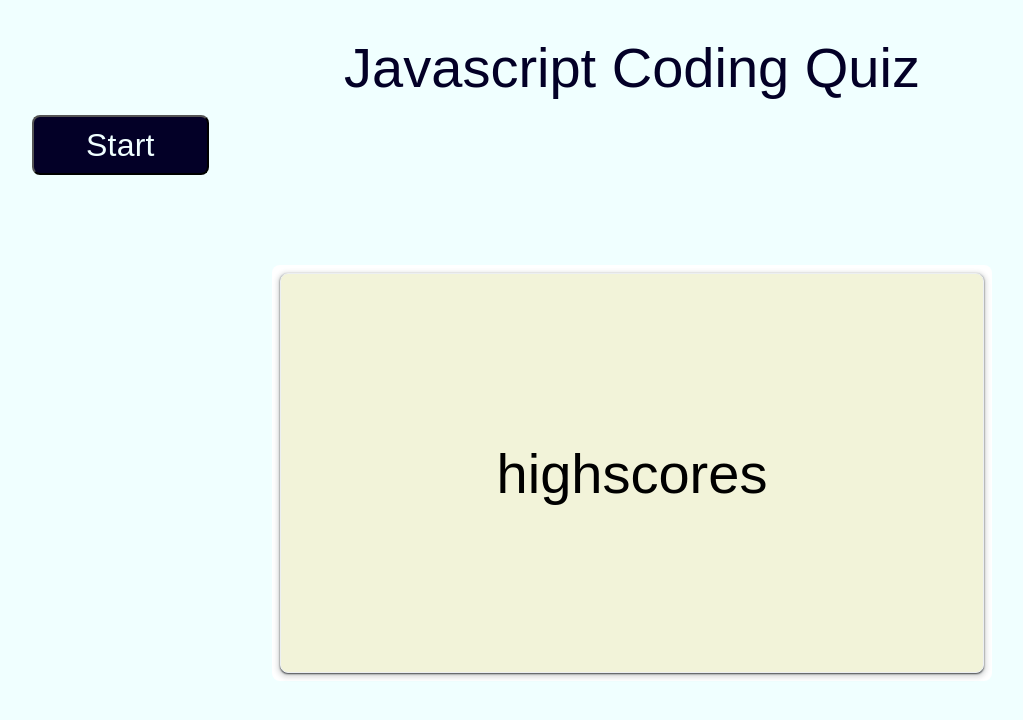
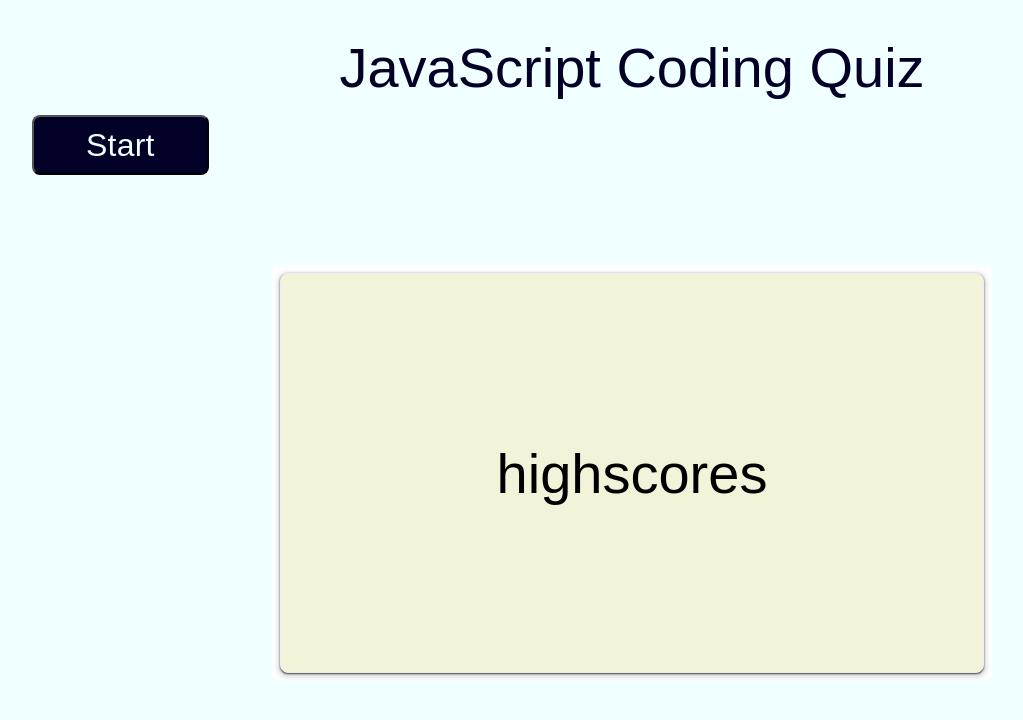
Before and after one commit to santos-al/WebAPI-AS-M4, a plain HTML site: page highscores.html in a window 1280 px wide. Shown: the whole page, without its empty margins (8-1031 px from the left). Drawn offline with Linux system fonts and the light colour scheme.

Commit message:
html changes

```diff
--- a/highscores.html
+++ b/highscores.html
@@ -10,7 +10,7 @@
     </head>
     <!-- Navagation bar at the top of the screen -->
     <header>
-        <div class= "large-font">Javascript Coding Quiz</div>
+        <div class= "large-font">JavaScript Coding Quiz</div>
         <button class="start-button">Start</button>
     </header>
     <body>
```
Also changed, not shown: index.html (+1 -1 lines).
